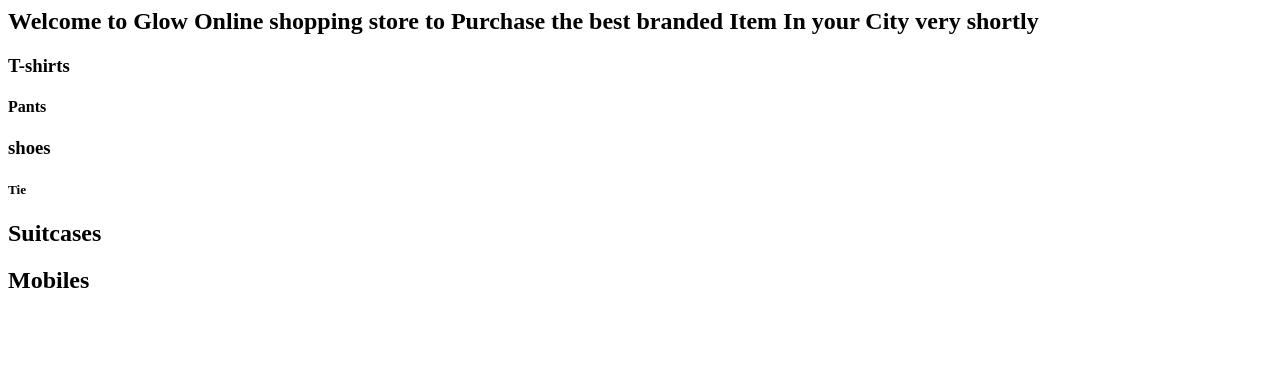
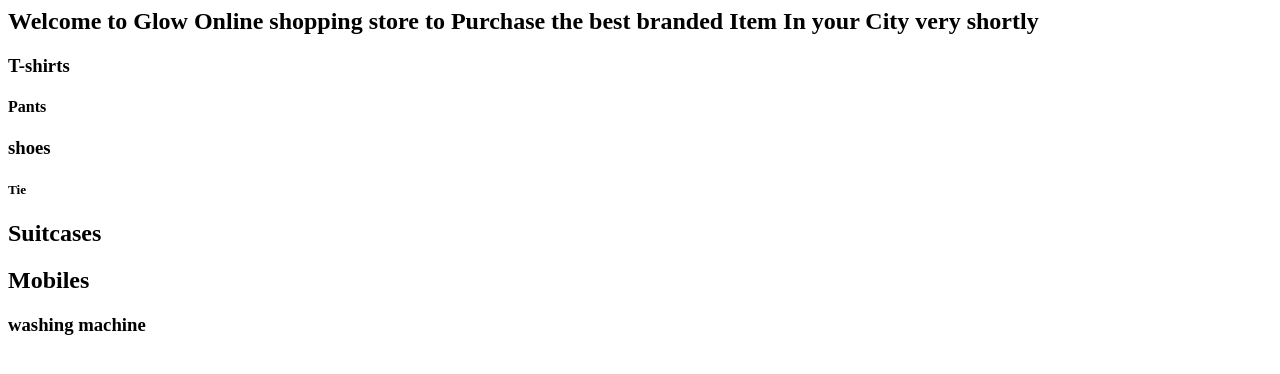
Before and after one commit to ajay86glow/glowshop, a plain HTML site: page index.html in a window 1280 px wide. Drawn offline with Linux system fonts and the light colour scheme.

Commit message:
added washing machine

```diff
--- a/index.html
+++ b/index.html
@@ -18,5 +18,8 @@
 
 <h2>Mobiles</h2>
 
+
+<h3>washing machine</h3>
+
 </body>
 </html>
```
